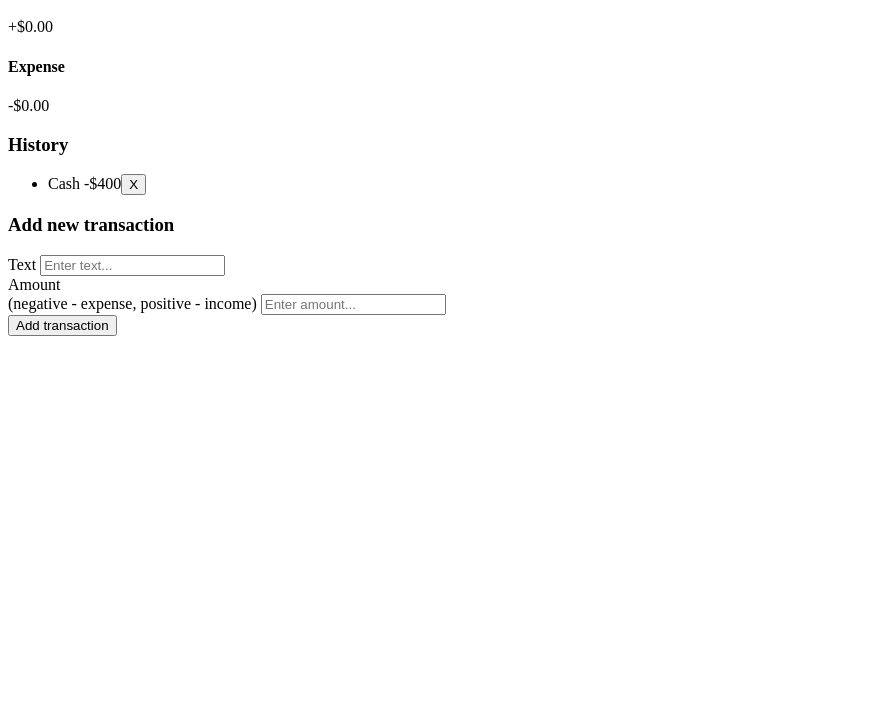
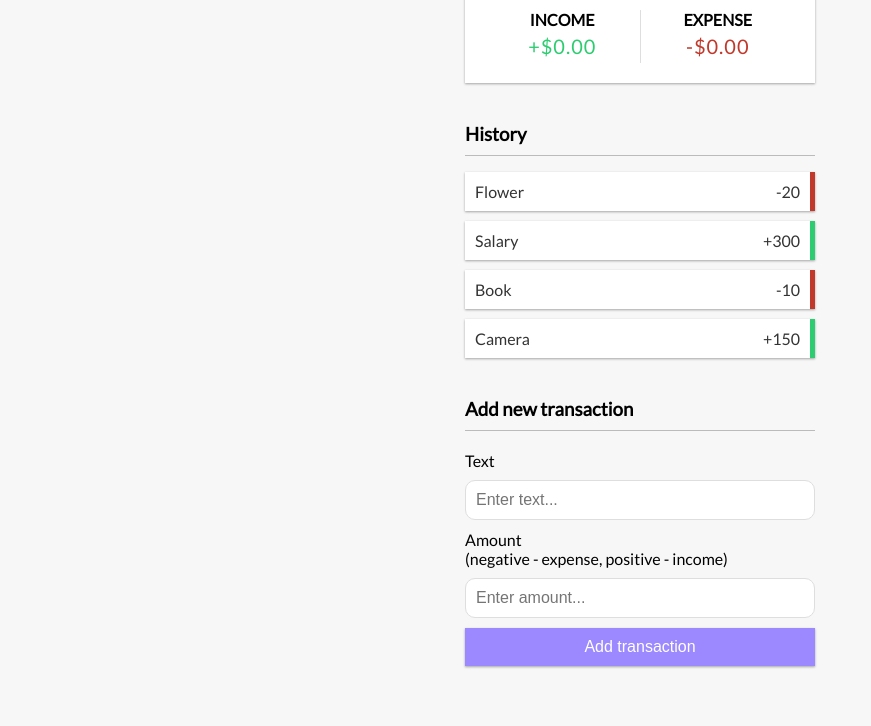
Before and after one commit to AlmogWer/expense-tracker, a plain HTML site: page index.html in a window 1280 px wide. Shown: the part 187-913 px from the top of the page, without its empty margins (0-871 px from the left). Before the commit the page ends 800 px from the top, so only its background shows below. Drawn offline with Linux system fonts and the light colour scheme.

Commit message:
adding functionality

```diff
--- a/index.html
+++ b/index.html
@@ -25,9 +25,9 @@
 
       <h3>History</h3>
       <ul id="list" class="list">
-        <li class="minus">
+        <!-- <li class="minus">
           Cash <span>-$400</span><button class="delete-btn">X</button>
-        </li>
+        </li> -->
       </ul>
       <h3>Add new transaction</h3>
       <form id="form">
--- a/script.js
+++ b/script.js
@@ -0,0 +1,37 @@
+const balance = document.getElementById("balance");
+const money_plus = document.getElementById("money-plus");
+const money_minus = document.getElementById("money-minus");
+const list = document.getElementById("list");
+const form = document.getElementById("form");
+const text = document.getElementById("text");
+const amount = document.getElementById("amount");
+
+const dummyTransactions = [
+  { id: 1, text: "Flower", amount: -20 },
+  { id: 2, text: "Salary", amount: 300 },
+  { id: 3, text: "Book", amount: -10 },
+  { id: 4, text: "Camera", amount: 150 },
+];
+
+let transactions = dummyTransactions;
+
+//Add transactions to DOM list
+function addTransactionDOM(transaction) {
+  //Get sign
+  const sign = transaction.amount < 0 ? "-" : "+";
+  const item = document.createElement("li");
+  //add class based on value
+  item.classList.add(transaction.amount < 0 ? "minus" : "plus");
+  item.innerHTML = `
+  ${transaction.text}<span>${sign}${Math.abs(
+    transaction.amount
+  )}</span><button class="delete-btn">X</button>
+  `;
+  list.appendChild(item);
+}
+//Init app
+function init() {
+  list.innerHTML = "";
+  transactions.forEach(addTransactionDOM);
+}
+init();
--- a/style.css
+++ b/style.css
@@ -0,0 +1,145 @@
+@import url("https://fonts.googleapis.com/css?family=Lato&display=swap");
+:root {
+  --box-shadow: 0 1px 3px rgba(0, 0, 0, 0.12), 0 1px 2px rgba(0, 0, 0, 0.24);
+}
+
+* {
+  box-sizing: border-box;
+}
+
+body {
+  background-color: #f7f7f7;
+  display: flex;
+  flex-direction: column;
+  align-items: center;
+  justify-content: center;
+  min-height: 100vh;
+  margin: 0;
+  font-family: "Lato", sans-serif;
+}
+
+.container {
+  margin: 30px auto;
+  width: 350px;
+}
+h1 {
+  letter-spacing: 1px;
+  margin: 0;
+}
+
+h3 {
+  border-bottom: 1px solid #bbb;
+  padding-bottom: 10px;
+  margin: 40px 0 10px;
+}
+
+h4 {
+  margin: 0;
+  text-transform: uppercase;
+}
+
+.inc-exp-container {
+  background-color: #fff;
+  box-shadow: var(--box-shadow);
+  padding: 20px;
+  display: flex;
+  justify-content: space-between;
+  margin: 20px 0;
+}
+
+.inc-exp-container > div {
+  flex: 1;
+  text-align: center;
+}
+
+.inc-exp-container > div:first-of-type {
+  border-right: 1px solid #dedede;
+}
+
+.money {
+  font-size: 20px;
+  letter-spacing: 1px;
+  margin: 5px 0;
+}
+
+.money.plus {
+  color: #2ecc71;
+}
+.money.minus {
+  color: #c0392b;
+}
+
+label {
+  display: inline-block;
+  margin: 10px 0;
+}
+input[type="text"],
+input[type="number"] {
+  border: 1px solid #dedede;
+  border-radius: 10px;
+  display: block;
+  font-size: 16px;
+  padding: 10px;
+  width: 100%;
+}
+
+.btn {
+  cursor: pointer;
+  background-color: #9c88ff;
+  box-shadow: var(--box-shadow);
+  color: #fff;
+  border: 0;
+  display: block;
+  font-size: 16px;
+  margin: 10px 0 30px;
+  padding: 10px;
+  width: 100%;
+}
+.btn:focus,
+.delete-btn:focus {
+  outline: 0;
+}
+
+.list {
+  list-style-type: none;
+  padding: 0;
+  margin-bottom: 40px;
+}
+
+.list li {
+  background-color: #fff;
+  box-shadow: var(--box-shadow);
+  color: #333;
+  display: flex;
+  justify-content: space-between;
+  position: relative;
+  padding: 10px;
+  margin: 10px 0;
+}
+
+.list li.minus {
+  border-right: 5px solid #c0392b;
+}
+.list li.plus {
+  border-right: 5px solid #2ecc71;
+}
+
+.delete-btn {
+  cursor: pointer;
+  background-color: #e74c3c;
+  border: 0;
+  color: #fff;
+  font-size: 20px;
+  line-height: 20px;
+  padding: 2px 5px;
+  position: absolute;
+  top: 50%;
+  left: 0;
+  transform: translate(-100%, -50%);
+  opacity: 0;
+  transition: opacity 0.3s ease;
+}
+
+.list li:hover .delete-btn {
+  opacity: 1;
+}
```
